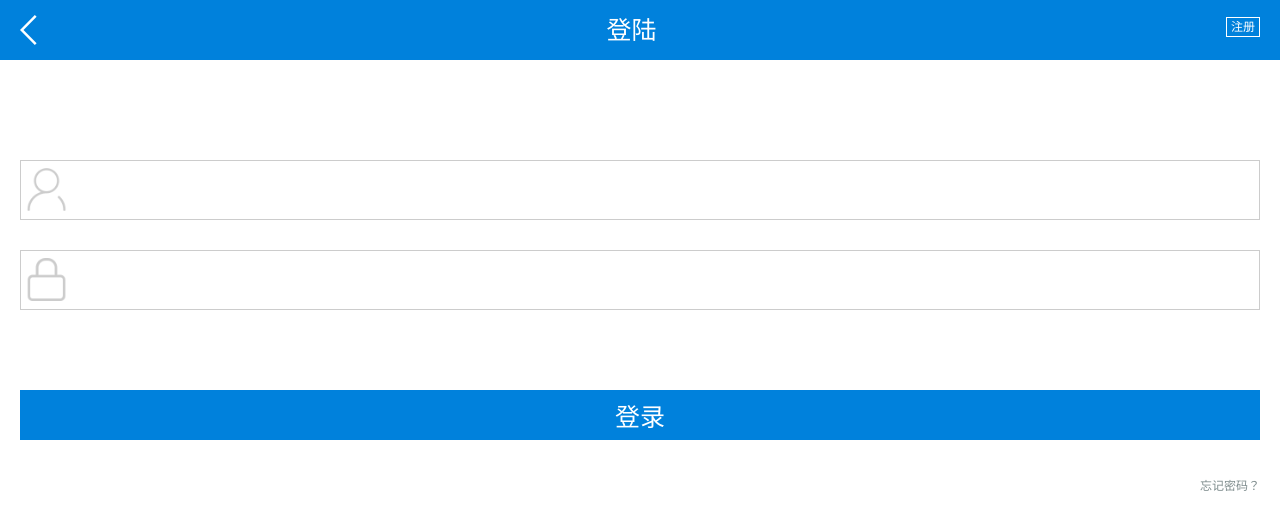
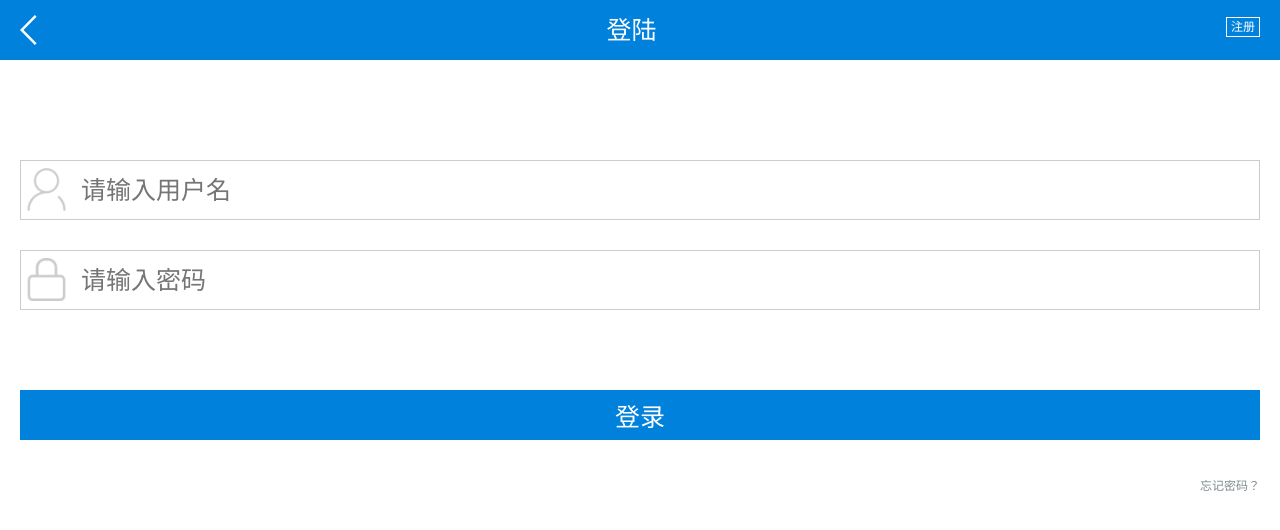
Before and after one commit to xiawang1024/boke, a website: page login.html in a window 1280 px wide. Drawn offline with Linux system fonts and the light colour scheme.

Commit message:
login.html  bug

```diff
--- a/login.html
+++ b/login.html
@@ -5,6 +5,7 @@
     <meta charset="UTF-8">
     <title>河南广播网</title>
     <link rel="stylesheet" href="./css/login.css">
+    <link rel="stylesheet" href="./layer/need/layer.css">
     <script src="./js/flexible.js" charset="utf-8"></script>
 </head>
 
@@ -21,10 +22,10 @@
     <div class="g-bd">
         <form class="submit">
             <p class="account">
-                <input type="text" id="account">
+                <input type="text" id="account" placeholder="请输入用户名">
             </p>
             <p class="password">
-                <input type="password" id="password">
+                <input type="password" id="password" placeholder="请输入密码">
             </p>
         </form>
         <button class="submit-btn">登录</button>
@@ -54,6 +55,7 @@
 
     </script>
     <script src="./js/jquery.js" charset="utf-8"></script>
+    <script src="./layer/layer.js"></script>
     <script src="./js/login.js" charset="utf-8"></script>
 </body>
 
```
